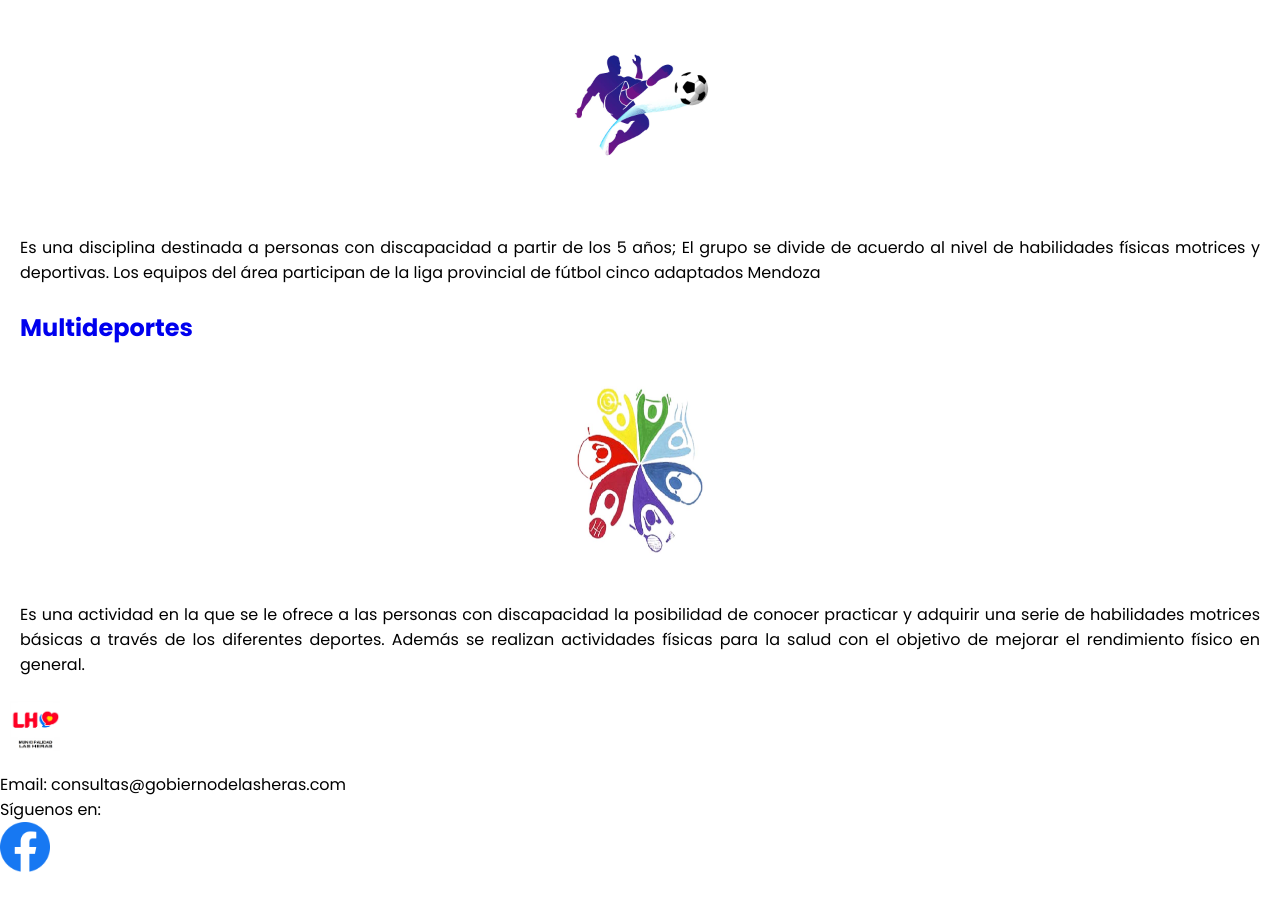
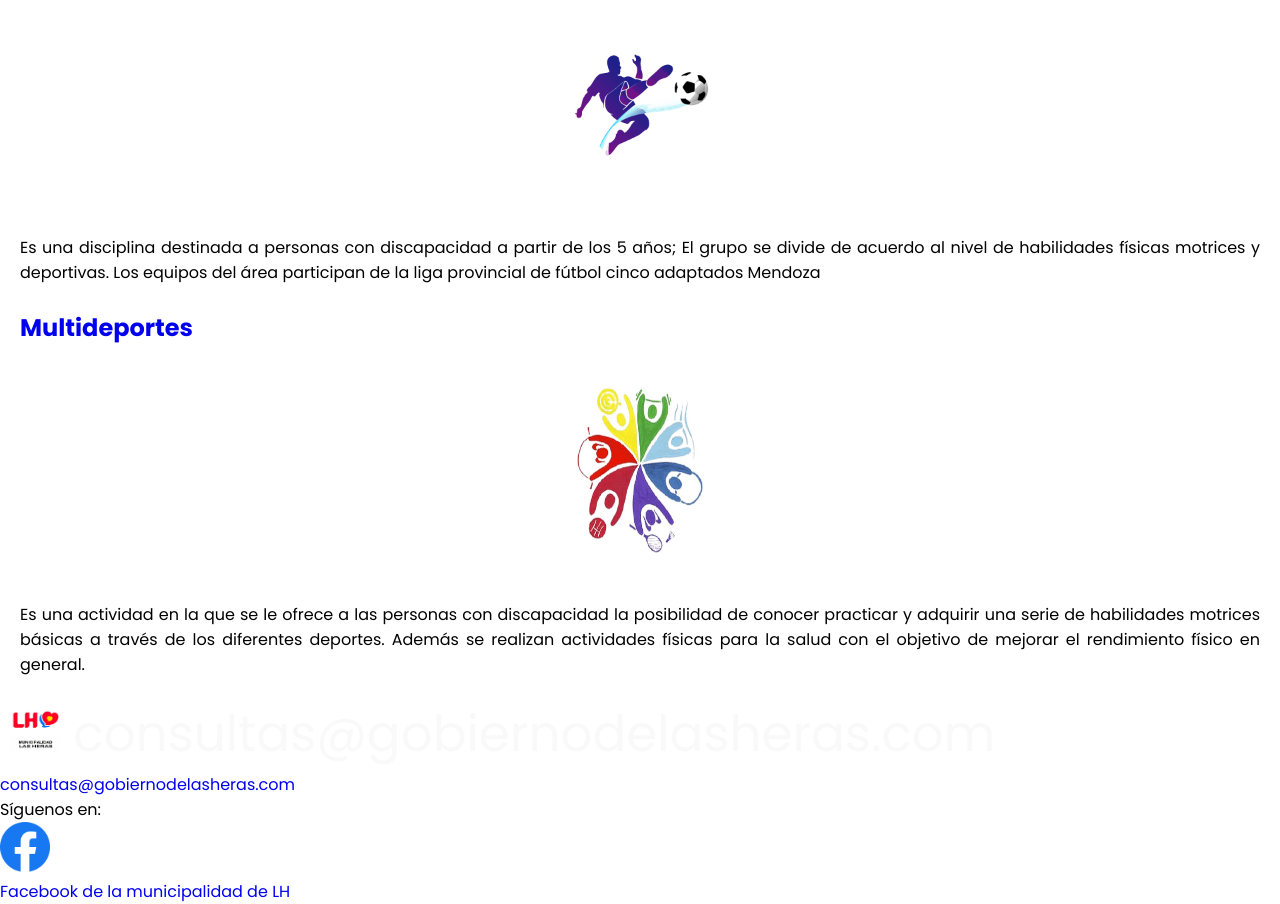
Before and after one commit to TATOIDE2583/webar, a plain HTML site: page index.html in a window 1280 px wide. Shown: the part 1855-2759 px from the top of the page. Before the commit the page ends 2734 px from the top, so only its background shows below. Drawn offline with Linux system fonts and the light colour scheme.

Commit message:
Update index.html

```diff
--- a/index.html
+++ b/index.html
@@ -93,18 +93,18 @@
 
     <div class="container">
       <div class="logo">
-        <img src="img/logo-municipalidad-las-heras.png" alt="" width="50px" height="50px">
+        <img src="img/logo-municipalidad-las-heras.png" alt="" width="50px" height="50px"> consultas@gobiernodelasheras.com
       </div>
       <div class="info">
         <p></p>
         <p><a href="#"></a></p>
-        <p>Email: consultas@gobiernodelasheras.com  </p>
+       <a href="consultas@gobiernodelasheras.com" target="_blank"> consultas@gobiernodelasheras.com</a>
       </div>
       <div class="social">
         <p>Síguenos en:</p>
         <ul>
           <li><a href="#"><img src="img/facebook-logo.png" width="50px" height="50px" alt=""/></a></li>
-           <a href="https://www.facebook.com/MuniLasHerasMza/" target="_blank"></a>
+           <a href="https://www.facebook.com/MuniLasHerasMza/" target="_blank"> Facebook de la municipalidad de LH</a>
         </ul>
       </div>
     </div>
```
